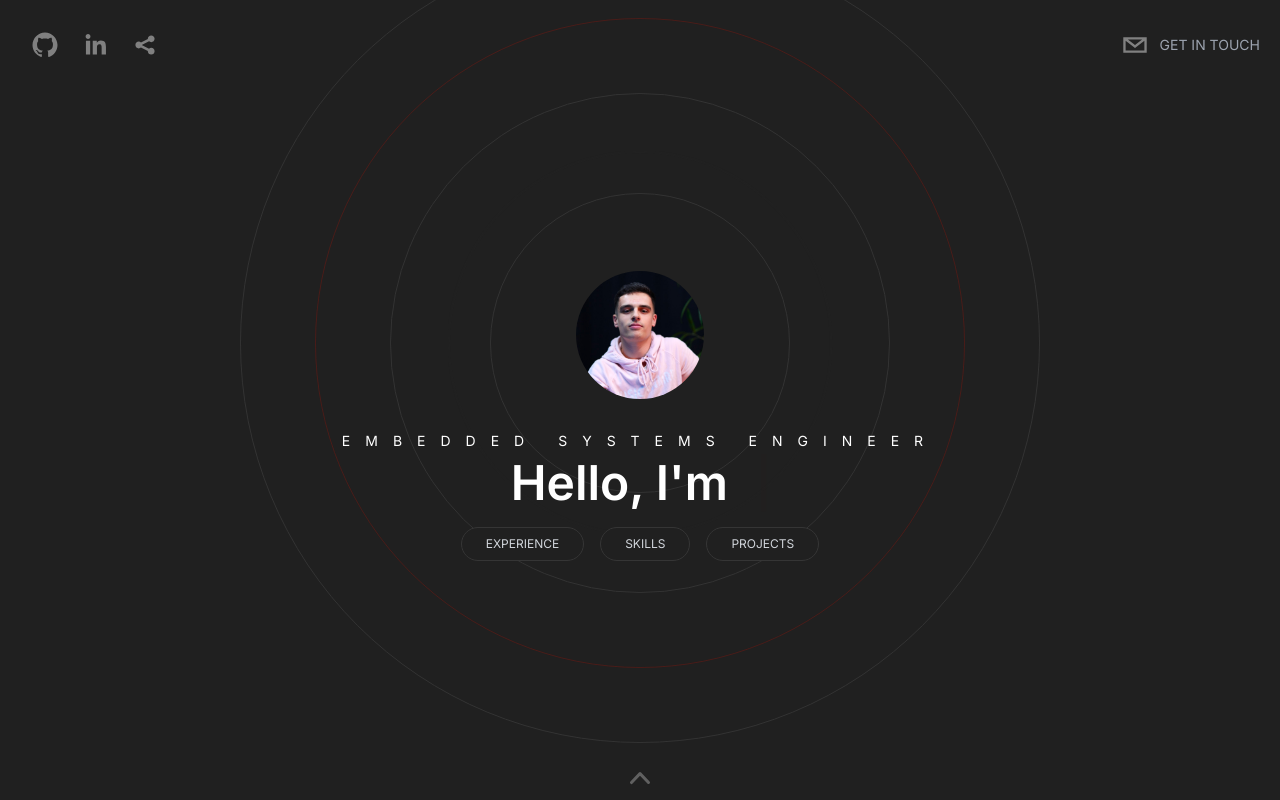
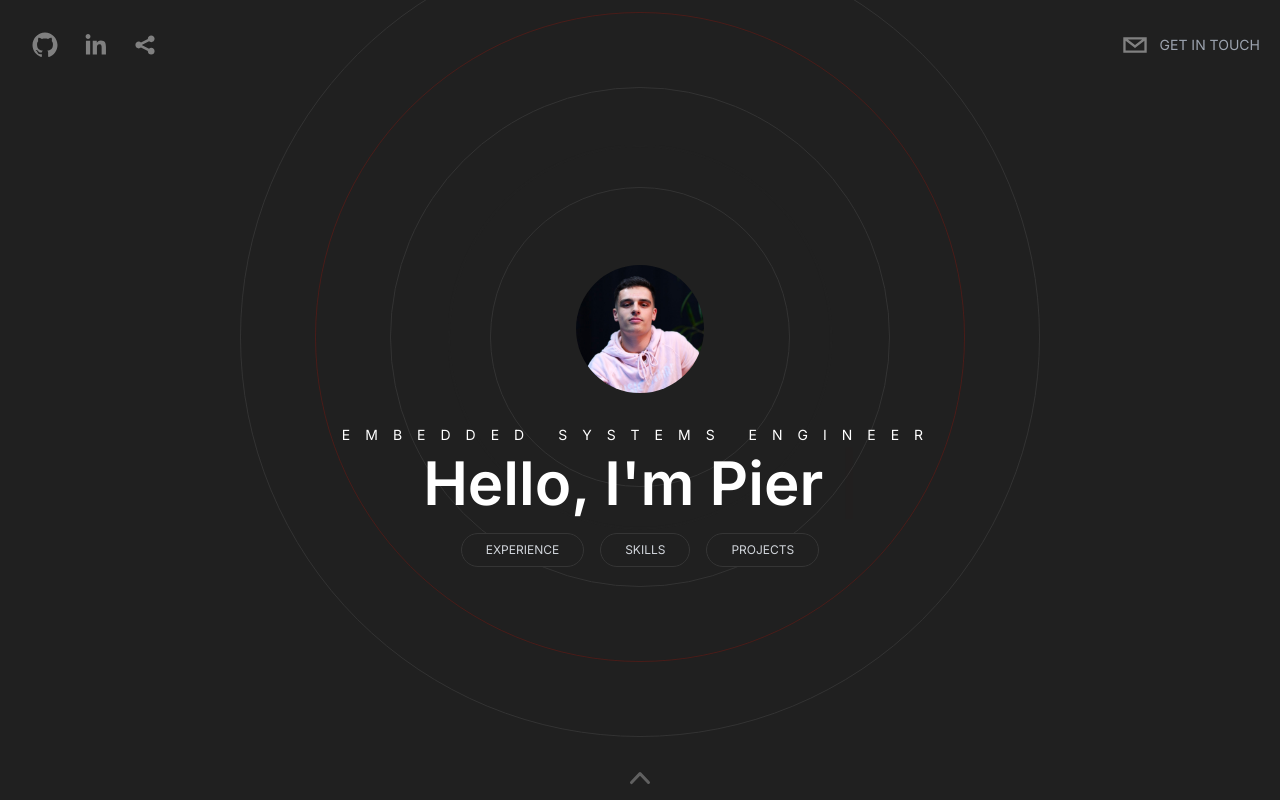
Before and after one commit to swiipius/Portfolio-2023, a Next.js app: page / in a window 1280 px wide. Built offline with nearby package versions, Linux system fonts and the light colour scheme.

Commit message:
fix typewriter speed and experience opacity

```diff
--- a/src/components/ExperienceCard.tsx
+++ b/src/components/ExperienceCard.tsx
@@ -13,11 +13,11 @@ type Props = {
 
 function ExperienceCard({title, company, companyLogo, startDate, endDate, summary, skills}: Props) {
   return (
-    <article className='flex flex-col rounded-lg items-center space-y-7 flex-shrink-0 w-80 md:w-[500px] lg:w-[600px] xl:w-[900px] snap-center bg-[#292929] py-10 hover:opacity-100 opacity-40 cursor-pointer transition-opacity duration-200 overflow-y-scroll overflow-x-hidden scrollbar scrollbar-track-gray-400/20 scrollbar-thumb-[#94160d]/60'>
+    <article className='flex flex-col rounded-lg items-center space-y-7 flex-shrink-0 w-80 md:w-[500px] lg:w-[600px] xl:w-[900px] snap-center bg-[#292929] py-10 cursor-pointer transition-opacity duration-200 overflow-y-scroll overflow-x-hidden scrollbar scrollbar-track-gray-400/20 scrollbar-thumb-[#94160d]/60'>
         <Image src={companyLogo} alt='' width={200} height={200} className='h-32 w-32 object-center object-cover xl:w-[200px] xl:h-[200px]'/>
         <div className='w-80 md:w-[500px] lg:w-[600px] xl:w-full px-5'>
-            <h4 className='text-4xl font-light'>{title}</h4>
-            <p className='font-bold text-2xl mt-1'>{company}</p>
+            <h4 className='text-4xl font-bold'>{title}</h4>
+            <p className='font-light text-2xl mt-1'>{company}</p>
             <div className='flex space-x-2 my-2'>
                 {skills.map((skill, i) => (
                   <Image key={i} src={skill} alt='' width={200} height={200} className='h-10 w-10 '/>
--- a/src/components/Hero.tsx
+++ b/src/components/Hero.tsx
@@ -10,28 +10,28 @@ export default function Hero({}: Props) {
   const [text, count] = useTypewriter({
     words: ["Hello, I'm Pierre", "I love IoT"],
     loop: true,
-    delaySpeed: 50,
+    delaySpeed: 300,
   });
   return (
     <div className='h-screen flex flex-col space-y-8 items-center justify-center text-center overflow-hidden'>
       <BackgroundCircles />
-      <Image src='/images/pp.png' alt='profil picture' width={200} height={200} className='rounded-full relative h-32 w-32 mx-auto object-cover' />
+      <Image src='/images/pp.png' alt='profil picture' width={200} height={200} className='rounded-full relative h-32 w-32 mx-auto object-cover select-none' />
       <div className='z-20'>
-        <h2 className='text-sm uppercase text-gay-500 pb-2 tracking-[15px]'> Embedded Systems Engineer</h2>
-        <h1 className='text-5xl lg:6xl font-semibold px-10'>
+        <h2 className='text-sm uppercase text-gay-500 pb-2 tracking-[15px] select-none'> Embedded Systems Engineer</h2>
+        <h1 className='text-2xl md:text-5xl lg:text-6xl font-semibold px-10 select-none'>
           <span className='mr-3'>{text}</span>
           <Cursor cursorColor='#94160d' />
         </h1>
 
         <div className='pt-5'>
           <Link href='#experience'>
-            <button className='heroButton'>Experience</button>
+            <button className='heroButton'><p className='select-none'>Experience</p></button>
           </Link>
           <Link href='#skills'>
-            <button className='heroButton'>Skills</button>
+            <button className='heroButton'><p className='select-none'>Skills</p></button>
           </Link>
           <Link href='#projects'>
-            <button className='heroButton'>Projects</button>
+            <button className='heroButton'><p className='select-none'>Projects</p></button>
           </Link>
         </div>
       </div>
--- a/src/components/Skills.tsx
+++ b/src/components/Skills.tsx
@@ -16,7 +16,7 @@ function Skills({}: Props) {
             Skills
         </h3>
         <h3 className='top-36 uppercase tracking-[3px] text-gray-500 text-sm absolute'>
-            Hover a skill for currenct proficiency
+            Hover a skill for current proficiency
         </h3>
 
         <div className='grid grid-cols-6 gap-5 mx-5'>
```
